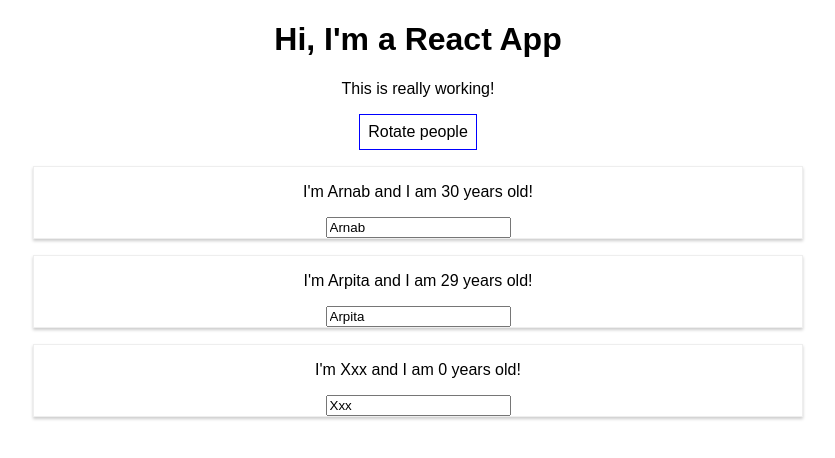
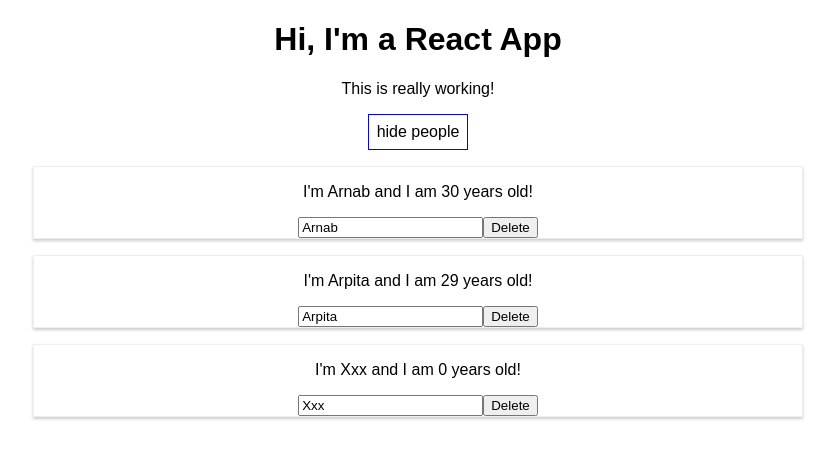
Before and after one commit to grinit10/react-complete, a React (Create React App) app: page / in a window 1280 px wide. Shown: the top 458 px of the page, without its empty margins (222-1057 px from the left). Built offline with nearby package versions, Linux system fonts and the light colour scheme; the HTML template or start-up script is replaced by a standard one.

Commit message:
completing lists and conditions

```diff
--- a/src/App.js
+++ b/src/App.js
@@ -5,16 +5,25 @@
 class App extends Component {
   state = {
     people: [
-      { name: 'Arnab', age: 30, id:1 },
+      { name: 'Arnab', age: 30, id: 1 },
       { name: 'Arpita', age: 29, id: 2 },
       { name: 'Xxx', age: 0, id: 3 }
-    ]
+    ],
+    showPeople: true
   }
   render() {
 
     const peopleElement = this.state.people
-      .map(person => <Person key={person.id} name={person.name} age={person.age} personClicked={this.switchnamehandler} setName={(e) => this.changenameHandler(person,e)}/>
-      );
+      .map(person => this.state.showPeople ?
+        (<Person
+          key={person.id}
+          name={person.name}
+          age={person.age}
+          personClicked={this.switchnamehandler}
+          deletePerson = {() => this.deletepersonHandler(person)}
+          setName={(e) => this.changenameHandler(person, e)} />
+        ) : null);
+
     const style = {
       backgroundColor: 'white',
       font: 'inherit',
@@ -23,34 +32,37 @@
       cursor: 'pointer'
     }
 
-
     return (
       <div className='App'>
         <h1>Hi, I'm a React App</h1>
         <p>This is really working!</p>
-        <button onClick={this.switchnamehandler} style={style}>Rotate people</button>
+        <button onClick={this.togglepeoplehandler} style={style}>{this.state.showPeople ? 'hide': 'show'} people</button>
         {peopleElement}
       </div>
     );
   }
 
-  switchnamehandler = () => {
-    const newpeople = [...this.state.people];
-    newpeople.push(newpeople.shift());
+  togglepeoplehandler = () => {
+    const showpeople = this.state.showPeople;
     this.setState({
-      people: newpeople
+      showPeople: !showpeople
     }
     )
   }
 
-  changenameHandler = (person,e) => {
+  changenameHandler = (person, e) => {
     const newpeople = [...this.state.people]
-    newpeople.forEach(prsn => prsn.name = prsn.id === person.id ? e.target.value: prsn.name)
+    newpeople.forEach(prsn => prsn.name = prsn.id === person.id ? e.target.value : prsn.name)
     this.setState({
       people: newpeople
     })
 
   }
+
+  deletepersonHandler = person => this.setState({
+    people: [...this.state.people],
+    people: this.state.people.filter(prsn => prsn.id !== person.id)
+  })
 }
 
 export default App;
--- a/src/Person/Person.js
+++ b/src/Person/Person.js
@@ -7,6 +7,7 @@
             <p>I'm {props.name} and I am {props.age} years old!</p>
             <p>{props.children}</p>
             <input type='text' onChange={props.setName} value={props.name}/>
+            <button onClick={props.deletePerson}>Delete</button>
         </div>
     )
 };
```
Lines whose indentation alone changed are shown as unchanged.
